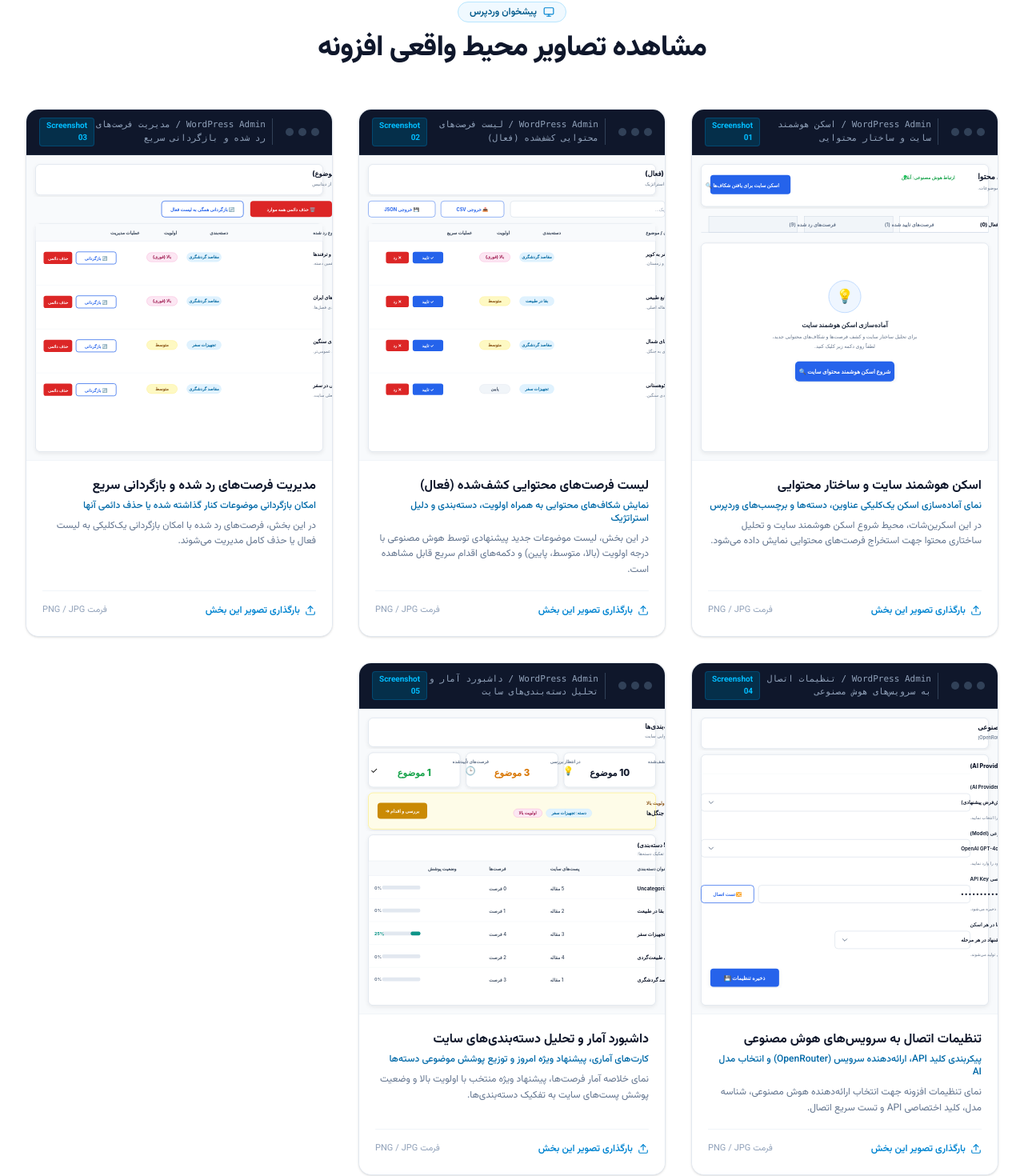
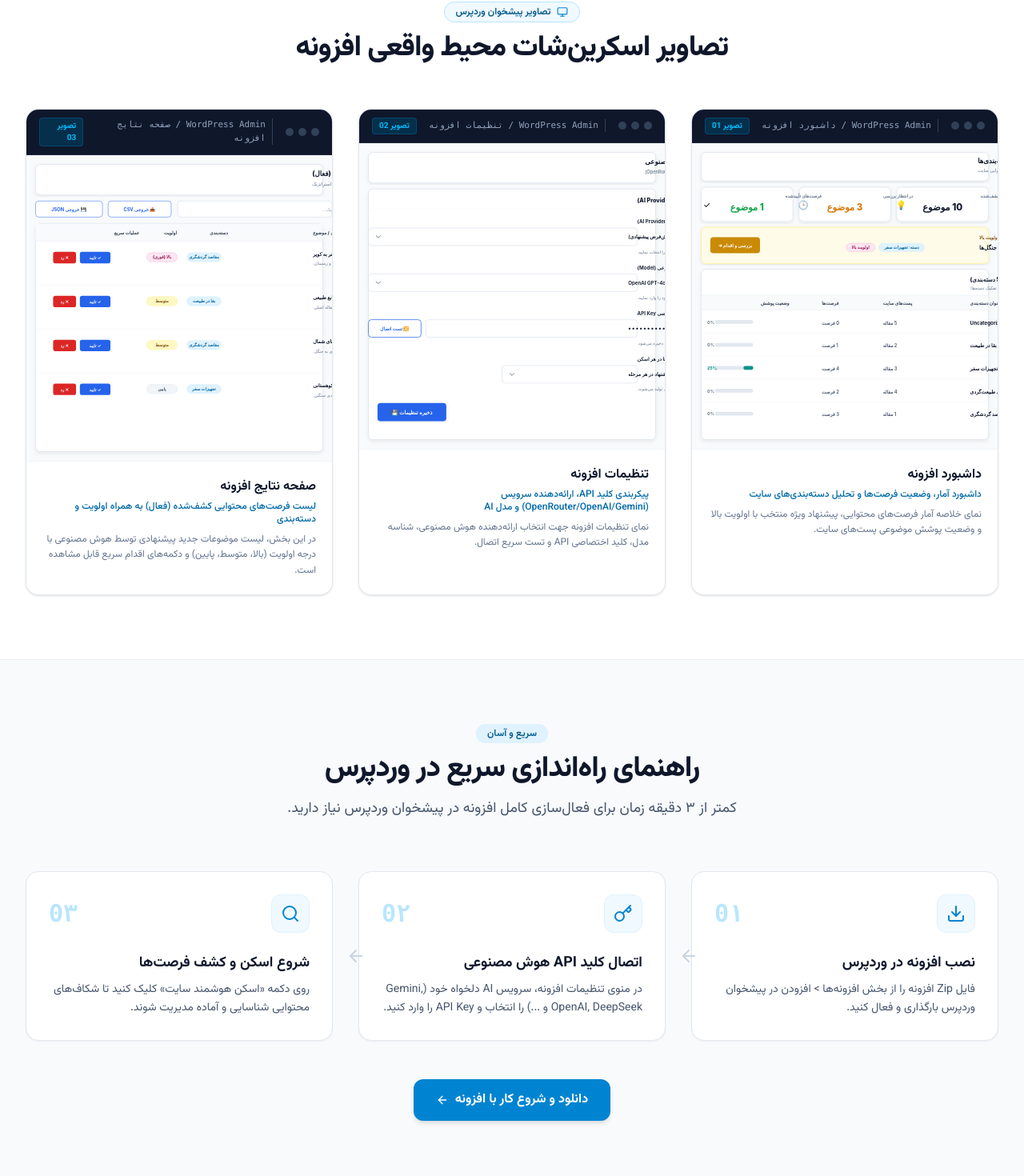
Before and after one commit to isakarimi98/CGFFARSI11, a React (Vite) app: page / in a window 1280 px wide. Shown: the part 4074-5544 px from the top of the page at 80% size. Built offline with nearby package versions, Linux system fonts and the light colour scheme.

Commit message:
refactor: update screenshot showcase data and simplify component
- Update screenshot data to reflect the latest UI features.
- Remove redundant image upload functionality from the screenshot showcase component to focus on presentation.

```diff
--- a/src/components/ScreenshotsShowcase.tsx
+++ b/src/components/ScreenshotsShowcase.tsx
@@ -1,41 +1,14 @@
-import { useState, ChangeEvent } from 'react';
+import { useState } from 'react';
 import { SCREENSHOT_SLOTS } from '../data/pluginData';
 import { ScreenshotSlot } from '../types';
 import {
-  Image as ImageIcon,
-  Upload,
   Maximize2,
   X,
-  CheckCircle2,
   Monitor,
 } from 'lucide-react';
 
 export function ScreenshotsShowcase() {
-  const [slots, setSlots] = useState<ScreenshotSlot[]>(SCREENSHOT_SLOTS);
   const [activeModalSlot, setActiveModalSlot] = useState<ScreenshotSlot | null>(null);
-
-  // Allow uploading custom real screenshot file for browser preview
-  const handleImageUpload = (slotId: string, event: ChangeEvent<HTMLInputElement>) => {
-    const file = event.target.files?.[0];
-    if (file) {
-      const imageUrl = URL.createObjectURL(file);
-      setSlots((prev) =>
-        prev.map((s) => (s.id === slotId ? { ...s, customImageUrl: imageUrl } : s))
-      );
-      if (activeModalSlot?.id === slotId) {
-        setActiveModalSlot((prev) => (prev ? { ...prev, customImageUrl: imageUrl } : null));
-      }
-    }
-  };
-
-  const removeCustomImage = (slotId: string) => {
-    setSlots((prev) =>
-      prev.map((s) => (s.id === slotId ? { ...s, customImageUrl: undefined } : s))
-    );
-    if (activeModalSlot?.id === slotId) {
-      setActiveModalSlot((prev) => (prev ? { ...prev, customImageUrl: undefined } : null));
-    }
-  };
 
   return (
     <section id="screenshots" className="py-20 bg-white relative">
@@ -45,21 +18,21 @@ export function ScreenshotsShowcase() {
         <div className="text-center max-w-3xl mx-auto mb-14">
           <div className="inline-flex items-center gap-2 px-3.5 py-1 rounded-full bg-sky-50 border border-sky-200 text-sky-800 text-xs font-semibold mb-3">
             <Monitor className="w-3.5 h-3.5 text-sky-600" />
-            <span>پیشخوان وردپرس</span>
+            <span>تصاویر پیشخوان وردپرس</span>
           </div>
           <h2 className="text-3xl sm:text-4xl font-extrabold text-slate-900 tracking-tight">
-            مشاهده تصاویر محیط واقعی افزونه
+            تصاویر اسکرین‌شات محیط واقعی افزونه
           </h2>
         </div>
 
-        {/* Grid of Screenshot Slots */}
-        <div className="grid grid-cols-1 md:grid-cols-2 lg:grid-cols-3 gap-8">
-          {slots.map((slot) => (
+        {/* Grid of 3 Screenshot Slots */}
+        <div className="grid grid-cols-1 md:grid-cols-3 gap-8">
+          {SCREENSHOT_SLOTS.map((slot) => (
             <div
               key={slot.id}
               className="group bg-white rounded-2xl border border-slate-200 overflow-hidden shadow-sm hover:shadow-md hover:border-sky-300 transition-all duration-300 flex flex-col"
             >
-              {/* Fake Browser / WordPress Admin Window Header Frame */}
+              {/* WordPress Admin Window Header Frame */}
               <div className="bg-slate-900 px-4 py-2.5 flex items-center justify-between border-b border-slate-800">
                 <div className="flex items-center gap-2">
                   <div className="flex items-center gap-1.5">
@@ -72,70 +45,32 @@ export function ScreenshotsShowcase() {
                   </span>
                 </div>
                 <span className="text-[10px] font-bold px-2 py-0.5 rounded bg-sky-950 text-sky-400 border border-sky-800/60">
-                  Screenshot {slot.slotNumber}
+                  تصویر {slot.slotNumber}
                 </span>
               </div>
 
-              {/* Placeholder Card Body or Custom Image View - Fixed 1:1 Square (800x800) */}
-              <div className="relative aspect-square w-full bg-slate-100/90 flex flex-col items-center justify-center border-b border-slate-100 overflow-hidden group">
-                {slot.customImageUrl || slot.imageUrl ? (
-                  <>
+              {/* Clean Image Container - Fixed 1:1 Square Ratio */}
+              <div
+                onClick={() => setActiveModalSlot(slot)}
+                className="relative aspect-square w-full bg-slate-50 flex items-center justify-center overflow-hidden cursor-pointer group"
+              >
                 <img
-                      src={slot.customImageUrl || slot.imageUrl}
+                  src={slot.imageUrl}
                   alt={slot.title}
-                      className="w-full h-full object-cover object-top cursor-pointer transition-transform duration-300 group-hover:scale-[1.02]"
-                      onClick={() => setActiveModalSlot(slot)}
+                  className="w-full h-full object-cover object-top transition-transform duration-300 group-hover:scale-[1.02]"
                 />
-                    <div className="absolute inset-0 bg-slate-900/40 opacity-0 group-hover:opacity-100 transition-opacity flex items-center justify-center gap-3">
-                      <button
-                        onClick={() => setActiveModalSlot(slot)}
-                        className="p-2.5 rounded-xl bg-white text-slate-900 hover:bg-sky-50 shadow-md transition-colors flex items-center gap-1.5 text-xs font-bold"
-                        title="بزرگ‌نمایی"
-                      >
-                        <Maximize2 className="w-4 h-4" />
-                        <span>مشاهده کامل (۸۰۰×۸۰۰)</span>
-                      </button>
-                      {slot.customImageUrl && (
-                        <button
-                          onClick={() => removeCustomImage(slot.id)}
-                          className="p-2.5 rounded-xl bg-rose-600 text-white hover:bg-rose-700 shadow-md transition-colors"
-                          title="حذف تصویر بارگذاری‌شده"
-                        >
-                          <X className="w-4 h-4" />
-                        </button>
-                      )}
-                    </div>
-                  </>
-                ) : (
-                  <div className="text-center p-4">
-                    <div className="w-14 h-14 rounded-2xl bg-sky-100 text-sky-600 flex items-center justify-center mx-auto mb-3 border border-sky-200/80 group-hover:scale-110 transition-transform duration-200">
-                      <ImageIcon className="w-7 h-7" />
-                    </div>
-                    <span className="block font-bold text-slate-800 text-sm mb-1">
-                      تصویر محیط افزونه
-                    </span>
-                    <span className="inline-block text-xs text-slate-500 mb-3 bg-white px-2.5 py-1 rounded-full border border-slate-200">
-                      جایگاه شماره {slot.slotNumber}
-                    </span>
-                    <p className="text-[11px] text-slate-400">
-                      ابعاد پیشنهادی: {slot.suggestedDimensions}
-                    </p>
 
-                    <div className="mt-4 flex items-center justify-center gap-2">
-                      <button
-                        onClick={() => setActiveModalSlot(slot)}
-                        className="inline-flex items-center gap-1.5 px-3 py-1.5 rounded-lg text-xs font-semibold bg-white text-sky-700 border border-sky-200 hover:bg-sky-50 transition-colors shadow-2xs"
-                      >
-                        <Maximize2 className="w-3.5 h-3.5" />
-                        <span>جزئیات و بزرگ‌نمایی</span>
-                      </button>
+                {/* Clean Hover Overlay with Zoom Button */}
+                <div className="absolute inset-0 bg-slate-900/30 opacity-0 group-hover:opacity-100 transition-opacity flex items-center justify-center">
+                  <div className="px-4 py-2 rounded-xl bg-white/95 backdrop-blur-xs text-slate-900 shadow-md flex items-center gap-2 text-xs font-bold transform translate-y-2 group-hover:translate-y-0 transition-transform">
+                    <Maximize2 className="w-4 h-4 text-sky-600" />
+                    <span>مشاهده تصویر کامل</span>
                   </div>
                 </div>
-                )}
               </div>
 
-              {/* Slot Info Footer */}
-              <div className="p-5 flex-1 flex flex-col justify-between bg-white">
+              {/* Card Info Footer */}
+              <div className="p-5 flex-1 flex flex-col justify-between bg-white border-t border-slate-100">
                 <div>
                   <h3 className="font-bold text-slate-900 text-base mb-1">
                     {slot.title}
@@ -147,21 +82,6 @@ export function ScreenshotsShowcase() {
                     {slot.description}
                   </p>
                 </div>
-
-                {/* Upload Action Button */}
-                <div className="mt-4 pt-3 border-t border-slate-100 flex items-center justify-between text-xs text-slate-500">
-                  <label className="cursor-pointer inline-flex items-center gap-1.5 text-xs text-sky-600 hover:text-sky-800 font-semibold py-1">
-                    <Upload className="w-3.5 h-3.5" />
-                    <span>بارگذاری تصویر این بخش</span>
-                    <input
-                      type="file"
-                      accept="image/*"
-                      className="hidden"
-                      onChange={(e) => handleImageUpload(slot.id, e)}
-                    />
-                  </label>
-                  <span className="text-[11px] text-slate-400">فرمت PNG / JPG</span>
-                </div>
               </div>
             </div>
           ))}
@@ -169,23 +89,21 @@ export function ScreenshotsShowcase() {
 
       </div>
 
-      {/* Lightbox / Modal for Slot Details */}
+      {/* Lightbox / Modal for High-Res View */}
       {activeModalSlot && (
-        <div className="fixed inset-0 z-50 bg-slate-900/85 backdrop-blur-xs flex items-center justify-center p-4">
-          <div className="bg-white rounded-3xl max-w-5xl w-full p-6 sm:p-8 shadow-2xl border border-slate-200 relative animate-in fade-in zoom-in-95 max-h-[92vh] flex flex-col overflow-y-auto">
+        <div className="fixed inset-0 z-50 bg-slate-950/80 backdrop-blur-xs flex items-center justify-center p-4">
+          <div className="bg-white rounded-3xl max-w-4xl w-full p-6 sm:p-8 shadow-2xl border border-slate-200 relative animate-in fade-in zoom-in-95 max-h-[92vh] flex flex-col overflow-y-auto">
             <button
               onClick={() => setActiveModalSlot(null)}
               className="absolute top-5 left-5 p-2 rounded-full bg-slate-100 hover:bg-slate-200 text-slate-600 transition-colors z-10"
+              title="بستن"
             >
               <X className="w-5 h-5" />
             </button>
 
             <div className="flex items-center gap-3 mb-3">
               <span className="px-3 py-1 rounded-full bg-sky-100 text-sky-800 text-xs font-bold">
-                تصویر محیط افزونه - جایگاه شماره {activeModalSlot.slotNumber}
-              </span>
-              <span className="text-xs text-slate-400">
-                ابعاد: {activeModalSlot.suggestedDimensions}
+                تصویر محیط افزونه - {activeModalSlot.title}
               </span>
             </div>
 
@@ -193,65 +111,27 @@ export function ScreenshotsShowcase() {
               {activeModalSlot.title}
             </h3>
             <p className="text-xs sm:text-sm text-slate-600 mb-5">
-              {activeModalSlot.subtitle} - {activeModalSlot.description}
+              {activeModalSlot.subtitle}
             </p>
 
-            {/* Display custom image or default screenshot image in fixed 1:1 Square Frame */}
-            <div className="rounded-2xl bg-slate-900/5 p-3 border border-slate-200 overflow-hidden mb-6 flex flex-col items-center justify-center">
-              {activeModalSlot.customImageUrl || activeModalSlot.imageUrl ? (
-                <div className="relative w-full max-w-[560px] aspect-square mx-auto flex flex-col items-center justify-center bg-white rounded-xl shadow-md border border-slate-200/80 overflow-hidden p-1">
+            {/* Display full screenshot in fixed 1:1 Square Frame */}
+            <div className="rounded-2xl bg-slate-900/5 p-3 border border-slate-200 overflow-hidden mb-6 flex items-center justify-center">
+              <div className="relative w-full max-w-[560px] aspect-square mx-auto flex items-center justify-center bg-white rounded-xl shadow-md border border-slate-200/80 overflow-hidden p-1">
                 <img
-                    src={activeModalSlot.customImageUrl || activeModalSlot.imageUrl}
+                  src={activeModalSlot.imageUrl}
                   alt={activeModalSlot.title}
                   className="w-full h-full object-contain rounded-lg bg-slate-50"
                 />
-                  {activeModalSlot.customImageUrl && (
-                    <p className="absolute bottom-3 bg-white/95 backdrop-blur-xs px-3 py-1 rounded-full shadow-xs text-xs text-emerald-600 font-semibold border border-emerald-200 flex items-center justify-center gap-1">
-                      <CheckCircle2 className="w-4 h-4" />
-                      تصویر سفارشی بارگذاری شد (۸۰۰×۸۰۰)
-                    </p>
-                  )}
               </div>
-              ) : (
-                <div className="p-10 text-center">
-                  <div className="w-16 h-16 rounded-2xl bg-sky-100 text-sky-600 flex items-center justify-center mx-auto mb-4 border border-sky-200">
-                    <Upload className="w-8 h-8" />
-                  </div>
-                  <h4 className="font-bold text-slate-800 text-base mb-1">
-                    بارگذاری اسکرین‌شات واقعی این بخش
-                  </h4>
-                  <p className="text-xs text-slate-500 max-w-md mx-auto mb-4">
-                    جهت مشاهده ظاهر نهایی صفحه معرفی با تصویر واقعی افزونه خود، می‌توانید فایل اسکرین‌شات را انتخاب کنید.
-                  </p>
-                  <label className="cursor-pointer inline-flex items-center gap-2 px-5 py-2.5 rounded-xl bg-sky-600 hover:bg-sky-500 text-white text-sm font-semibold shadow-sm transition-colors">
-                    <Upload className="w-4 h-4" />
-                    <span>انتخاب تصویر از کامپیوتر</span>
-                    <input
-                      type="file"
-                      accept="image/*"
-                      className="hidden"
-                      onChange={(e) => handleImageUpload(activeModalSlot.id, e)}
-                    />
-                  </label>
-                </div>
-              )}
             </div>
 
-            <div className="flex flex-wrap items-center justify-between gap-3 pt-4 border-t border-slate-100">
-              <label className="cursor-pointer inline-flex items-center gap-2 text-xs text-sky-700 hover:text-sky-900 font-bold px-3 py-2 rounded-xl bg-sky-50 border border-sky-200/80 transition-colors">
-                <Upload className="w-4 h-4 text-sky-600" />
-                <span>بارگذاری / جایگزینی تصویر این بخش</span>
-                <input
-                  type="file"
-                  accept="image/*"
-                  className="hidden"
-                  onChange={(e) => handleImageUpload(activeModalSlot.id, e)}
-                />
-              </label>
-
+            <div className="flex items-center justify-between gap-3 pt-4 border-t border-slate-100">
+              <p className="text-xs text-slate-500">
+                {activeModalSlot.description}
+              </p>
               <button
                 onClick={() => setActiveModalSlot(null)}
-                className="px-6 py-2 rounded-xl bg-slate-900 hover:bg-slate-800 text-white text-sm font-semibold transition-colors"
+                className="px-6 py-2 rounded-xl bg-slate-900 hover:bg-slate-800 text-white text-sm font-semibold transition-colors shrink-0"
               >
                 بستن
               </button>
--- a/src/data/pluginData.ts
+++ b/src/data/pluginData.ts
@@ -97,47 +97,29 @@ export const SCREENSHOT_SLOTS: ScreenshotSlot[] = [
   {
     id: 'slot-1',
     slotNumber: '01',
-    title: 'اسکن هوشمند سایت و ساختار محتوایی',
-    subtitle: 'نمای آماده‌سازی اسکن یک‌کلیکی عناوین، دسته‌ها و برچسب‌های وردپرس',
-    description: 'در این اسکرین‌شات، محیط شروع اسکن هوشمند سایت و تحلیل ساختاری محتوا جهت استخراج فرصت‌های محتوایی نمایش داده می‌شود.',
-    suggestedDimensions: '800 × 800 پیکسل (مربعی)',
-    imageUrl: './screenshots/screenshot-1.svg',
+    title: 'داشبورد افزونه',
+    subtitle: 'داشبورد آمار، وضعیت فرصت‌ها و تحلیل دسته‌بندی‌های سایت',
+    description: 'نمای خلاصه آمار فرصت‌های محتوایی، پیشنهاد ویژه منتخب با اولویت بالا و وضعیت پوشش موضوعی پست‌های سایت.',
+    suggestedDimensions: '800 × 800 پیکسل',
+    imageUrl: './screenshots/screenshot-5.svg',
   },
   {
     id: 'slot-2',
     slotNumber: '02',
-    title: 'لیست فرصت‌های محتوایی کشف‌شده (فعال)',
-    subtitle: 'نمایش شکاف‌های محتوایی به همراه اولویت، دسته‌بندی و دلیل استراتژیک',
-    description: 'در این بخش، لیست موضوعات جدید پیشنهادی توسط هوش مصنوعی با درجه اولویت (بالا، متوسط، پایین) و دکمه‌های اقدام سریع قابل مشاهده است.',
-    suggestedDimensions: '800 × 800 پیکسل (مربعی)',
-    imageUrl: './screenshots/screenshot-2.svg',
+    title: 'تنظیمات افزونه',
+    subtitle: 'پیکربندی کلید API، ارائه‌دهنده سرویس (OpenRouter/OpenAI/Gemini) و مدل AI',
+    description: 'نمای تنظیمات افزونه جهت انتخاب ارائه‌دهنده هوش مصنوعی، شناسه مدل، کلید اختصاصی API و تست سریع اتصال.',
+    suggestedDimensions: '800 × 800 پیکسل',
+    imageUrl: './screenshots/screenshot-4.svg',
   },
   {
     id: 'slot-3',
     slotNumber: '03',
-    title: 'مدیریت فرصت‌های رد شده و بازگردانی سریع',
-    subtitle: 'امکان بازگردانی موضوعات کنار گذاشته شده یا حذف دائمی آنها',
-    description: 'در این بخش، فرصت‌های رد شده با امکان بازگردانی یک‌کلیکی به لیست فعال یا حذف کامل مدیریت می‌شوند.',
-    suggestedDimensions: '800 × 800 پیکسل (مربعی)',
-    imageUrl: './screenshots/screenshot-3.svg',
-  },
-  {
-    id: 'slot-4',
-    slotNumber: '04',
-    title: 'تنظیمات اتصال به سرویس‌های هوش مصنوعی',
-    subtitle: 'پیکربندی کلید API، ارائه‌دهنده سرویس (OpenRouter) و انتخاب مدل AI',
-    description: 'نمای تنظیمات افزونه جهت انتخاب ارائه‌دهنده هوش مصنوعی، شناسه مدل، کلید اختصاصی API و تست سریع اتصال.',
-    suggestedDimensions: '800 × 800 پیکسل (مربعی)',
-    imageUrl: './screenshots/screenshot-4.svg',
-  },
-  {
-    id: 'slot-5',
-    slotNumber: '05',
-    title: 'داشبورد آمار و تحلیل دسته‌بندی‌های سایت',
-    subtitle: 'کارت‌های آماری، پیشنهاد ویژه امروز و توزیع پوشش موضوعی دسته‌ها',
-    description: 'نمای خلاصه آمار فرصت‌ها، پیشنهاد ویژه منتخب با اولویت بالا و وضعیت پوشش پست‌های سایت به تفکیک دسته‌بندی‌ها.',
-    suggestedDimensions: '800 × 800 پیکسل (مربعی)',
-    imageUrl: './screenshots/screenshot-5.svg',
+    title: 'صفحه نتایج افزونه',
+    subtitle: 'لیست فرصت‌های محتوایی کشف‌شده (فعال) به همراه اولویت و دسته‌بندی',
+    description: 'در این بخش، لیست موضوعات جدید پیشنهادی توسط هوش مصنوعی با درجه اولویت (بالا، متوسط، پایین) و دکمه‌های اقدام سریع قابل مشاهده است.',
+    suggestedDimensions: '800 × 800 پیکسل',
+    imageUrl: './screenshots/screenshot-2.svg',
   },
 ];
 
```
Lines whose indentation alone changed are shown as unchanged.
